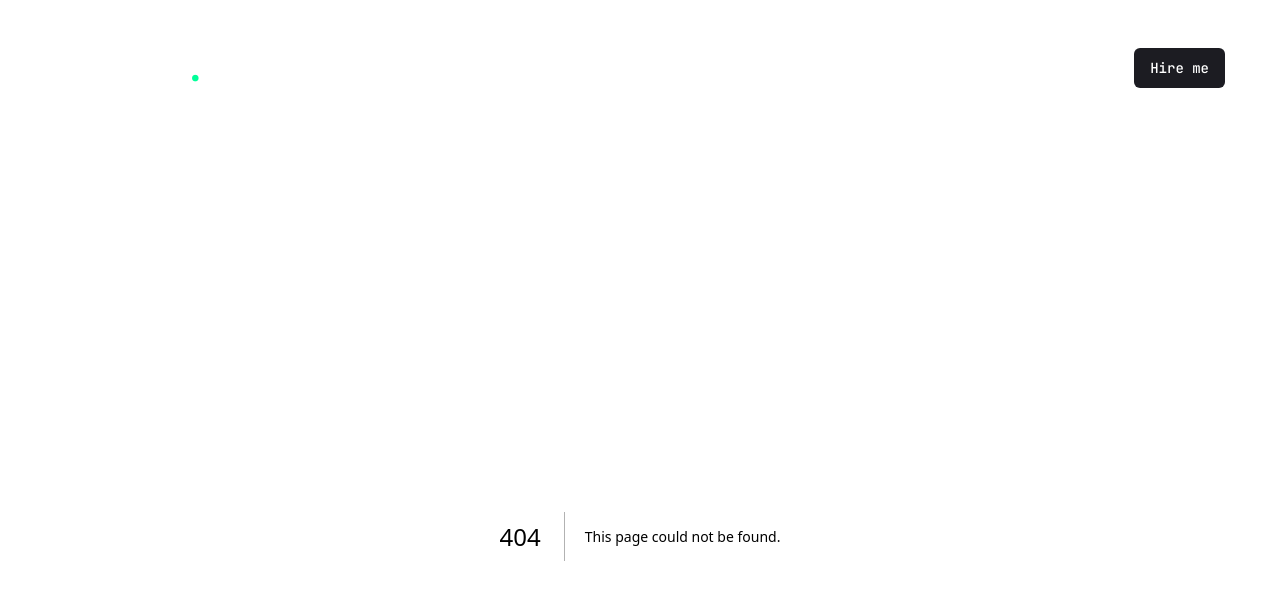
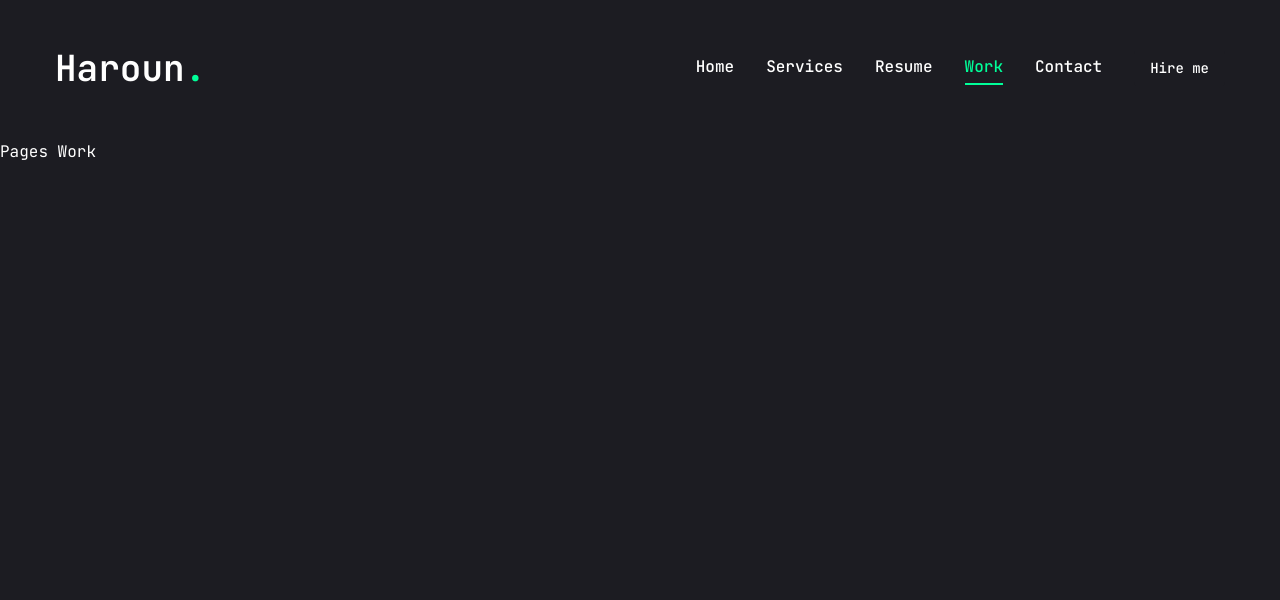
Before and after one commit to Harounjlassi/Haroun, a Next.js app: page /work in a window 1280 px wide. Before the commit this address had no page. Shown: the top 600 px of the page. Built offline with nearby package versions, Linux system fonts and the light colour scheme.

Commit message:
update NavBar

```diff
--- /dev/null
+++ b/app/contact/page.jsx
@@ -0,0 +1,4 @@
+const Contact = () => {
+  return <div>Contact pages </div>;
+};
+export default Contact;
--- /dev/null
+++ b/app/resume/page.jsx
@@ -0,0 +1,4 @@
+const Resume = () => {
+  return <div>Resume pages</div>;
+};
+export default Resume;
--- /dev/null
+++ b/app/services/page.jsx
@@ -0,0 +1,5 @@
+const Services = () => {
+  return <div> Services pages</div>;
+};
+
+export default Services;
--- /dev/null
+++ b/app/work/page.jsx
@@ -0,0 +1,4 @@
+const Work = () => {
+  return <div>Pages Work</div>;
+};
+export default Work;
--- a/components/header.jsx
+++ b/components/header.jsx
@@ -1,6 +1,6 @@
 import Link from "next/link";
 import { Button } from "./ui/button";
-import Nav from "./ui/NAv";
+import Nav from "./ui/Nav";
 const Header = () => {
   return (
     <header className="py-8 xl:py-12 text-white ">
--- a/components/ui/Nav.jsx
+++ b/components/ui/Nav.jsx
@@ -1,5 +1,49 @@
+"use client";
+import Link from "next/link";
+import { usePathname } from "next/navigation";
+const links = [
+  {
+    name: "Home",
+    path: "/",
+  },
+  {
+    name: "services",
+    path: "/services",
+  },
+  {
+    name: "Resume",
+    path: "/resume",
+  },
+  {
+    name: "Work",
+    path: "/work",
+  },
+  {
+    name: "Contact",
+    path: "/contact",
+  },
+];
 const Nav = () => {
-  return <nav></nav>;
+  const pathname = usePathname();
+  console.log(pathname);
+
+  return (
+    <nav className="flex gap-8">
+      {links.map((link, index) => {
+        return (
+          <Link
+            href={link.path}
+            key={index}
+            className={`${
+              link.path === pathname && "text-accent border-b-2 border-accent"
+            } capitalize font-medium hover:text-accent transition-all`}
+          >
+            {link.name}
+          </Link>
+        );
+      })}
+    </nav>
+  );
 };
 
 export default Nav;
--- a/package.json
+++ b/package.json
@@ -25,6 +25,7 @@
     "tailwindcss-animate": "^1.0.7"
   },
   "devDependencies": {
+    "chokidar": "^3.6.0",
     "eslint": "^8",
     "eslint-config-next": "14.2.5",
     "postcss": "^8",
```
Also changed, not shown: components/PageTransition.jsx (added), 1 other file (tests, documents, lock files or other folders).
